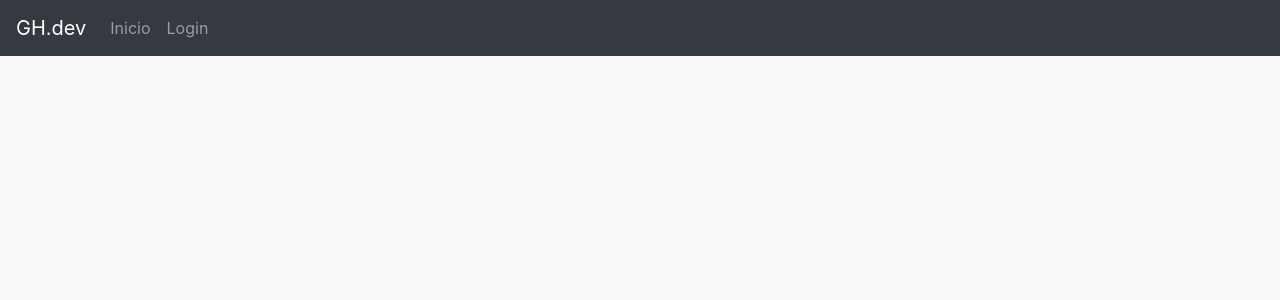
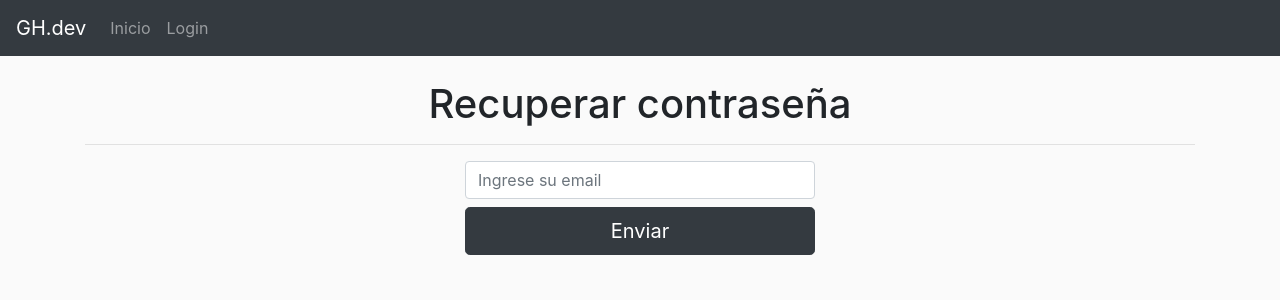
Before and after one commit to GonzaloHuerta/taskList, a React (Create React App) app: page /reset in a window 1280 px wide. Shown: the top 300 px of the page. Built offline with nearby package versions, Linux system fonts and the light colour scheme; no server answers.

Commit message:
Reiniciar pass / Loading spinner

```diff
--- a/src/App.jsx
+++ b/src/App.jsx
@@ -4,7 +4,7 @@ import Navbar from './components/Navbar';
 import Inicio from './components/Inicio';
 import Login from './components/Login';
 import Admin from './components/MisTareas';
-import Form from './components/Form';
+import ResetPass from './components/ResetPass';
 
 import { BrowserRouter, Switch, Route } from 'react-router-dom';
 import { auth } from './utils/firebase';
@@ -26,8 +26,6 @@ function App() {
     })
   }, [])
 
-
-
   return firebaseUser !== false ?(
     <BrowserRouter basename={process.env.PUBLIC_URL}>
       <Navbar firebaseUser={firebaseUser} />
@@ -45,6 +43,9 @@ function App() {
           <Route path="/mistareas">
             <Admin />
           </Route>
+          <Route path="/reset">
+            <ResetPass />
+          </Route>
         </Switch>
       </div>
     </BrowserRouter>
--- a/src/components/ButtonAction.jsx
+++ b/src/components/ButtonAction.jsx
@@ -2,7 +2,7 @@ import React from 'react';
 
 const ButtonAction = (props)=>{
     return(
-        <button className={props.class} onClick={props.onClick}>{props.text}</button>
+        <button className={props.class} onClick={props.onClick} type={props.type}>{props.text}</button>
     )
 }
 
--- /dev/null
+++ b/src/components/Cargando.jsx
@@ -0,0 +1,14 @@
+import React from 'react';
+
+const Cargando = ()=>{
+    return(
+        <div className="text-center mt-4">
+            <div className="spinner-border text-dark" role="status">
+                <span className="sr-only">Cargando</span>
+            </div>
+        </div>
+
+    )
+}
+
+export default Cargando;
--- a/src/components/Login.jsx
+++ b/src/components/Login.jsx
@@ -2,6 +2,7 @@ import React, { useState, useCallback, useEffect } from 'react';
 import Title from '../components/Title';
 import Error from '../components/Error';
 import ButtonSubmit from '../components/ButtonSubmit';
+import ButtonAction from '../components/ButtonAction';
 import { auth, db } from '../utils/firebase';
 import { withRouter } from 'react-router-dom';
 
@@ -122,13 +123,23 @@ const Login = (props)=>{
                                 <ButtonSubmit class="btn btn-dark btn-lg btn-block" text="Ingresar"/>
 
                         }
+                        <ButtonAction
+                        class="btn btn-info btn-sm btn-block"
+                        onClick={(e)=> setEsRegistro(!esRegistro)}
+                        type="button"
+                        text={esRegistro ? "Ya tienes cuenta?":"Crear nueva cuenta"}
+                        />
+                        {
+                        !esRegistro ? (
+                            <ButtonAction
+                            class="btn btn-sm btn-secondary btn-block mt-2"
+                            onClick={(e)=> props.history.push('/reset')}
+                            type="button"
+                            text="Recuperar contraseña"
+                            />
+                        ) : null
+                        }
 
-                        <button
-                            className="btn btn-info btn-sm btn-block"
-                            onClick={(e)=> setEsRegistro(!esRegistro)}
-                            type="button">
-                            {esRegistro ? "Ya tienes cuenta?":"Crear nueva cuenta"}
-                        </button>
                     </form>
                 </div>
             </div>
--- /dev/null
+++ b/src/components/ResetPass.jsx
@@ -0,0 +1,63 @@
+import React, {useState, useCallback} from 'react';
+import Title from './Title';
+import Error from './Error';
+import ButtonSubmit from './ButtonSubmit';
+import { auth } from '../utils/firebase';
+import { withRouter } from 'react-router-dom';
+
+const ResetPass = (props)=>{
+    const[email, setEmail] = useState('');
+    const[error, setError] = useState('');
+    const[enviado, setEnviado] = useState(false);
+
+    const procesarDatosForm = (e)=>{
+        e.preventDefault();
+        if(!email.trim()){
+            setError('Ingrese un email valido');
+            return 0;
+        }
+        setError('');
+
+        resetPassword();
+    }
+
+    const resetPassword = useCallback(async()=>{
+        try {
+            await auth.sendPasswordResetEmail(email);
+            console.log("correo enviado...");
+            setEnviado(true);
+            setEmail('');
+            //props.history.push('login');
+        } catch (error) {
+            console.log(error);
+            setError(error.message);
+        }
+    }, [email])
+
+    return(
+        <div className="mt-4">
+            <Title title="Recuperar contraseña"/>
+            <hr/>
+            <div className="row justify-content-center">
+                <div className="col-12 col-sm-8 col-md-6 col-xl-4">
+                    <form onSubmit={procesarDatosForm}>
+                        {error ? <Error text={error}/>:null}
+                        <input
+                            type="email"
+                            className="form-control mb-2"
+                            placeholder="Ingrese su email"
+                            onChange={(e)=> setEmail(e.target.value)}
+                            value={email}
+                        />
+                        <ButtonSubmit class="btn btn-dark btn-lg btn-block" text="Enviar"/>
+                        {
+                            enviado ? <div class="alert alert-success mt-2" role="alert">Email enviado correctamente</div> : null
+                        }
+                    </form>
+                </div>
+            </div>
+        </div>
+    )
+}
+
+export default withRouter(ResetPass);
--- a/src/components/Tareas.jsx
+++ b/src/components/Tareas.jsx
@@ -4,6 +4,7 @@ import Title from './Title';
 import Subtitle from './Subtitle';
 import ButtonSubmit from './ButtonSubmit';
 import ButtonAction from './ButtonAction';
+import Cargando from './Cargando';
 
 import moment from 'moment';
 import 'moment/locale/es';
@@ -15,6 +16,7 @@ const Tareas = (props)=>{
     const [modoEdicion, setModoEdicion] = useState(false);
     const [stateId, setStateId] = useState('');
     const [error, setError] = useState(null);
+    const [existenTareas, setExistenTareas] = useState(false);
 
     //const listaDeTareas = [];
 
@@ -90,6 +92,7 @@ const Tareas = (props)=>{
             const arrayData = data.docs.map(doc => ({ id: doc.id, ...doc.data() }));
 
             setTareasDb(arrayData);
+            setExistenTareas(true);
 
         } catch (error) {
             console.log(error);
@@ -107,7 +110,7 @@ const Tareas = (props)=>{
             <div className="row">
                 <div className="col-8">
                     <Subtitle subtitle="Tareas pendientes"/>
-                    {
+                    { existenTareas === false ? <Cargando /> : (
                         tareasdb.length === 0 ? (<p>No hay tareas pendientes</p>):(
 
                         <ul className="list-group">
@@ -129,7 +132,7 @@ const Tareas = (props)=>{
                             ))
                             }
                         </ul>
-                        )
+                        ))
                     }
                 </div>
                 <div className="col-4">
```
Also changed, not shown: 1 other file (tests, documents, lock files or other folders).
